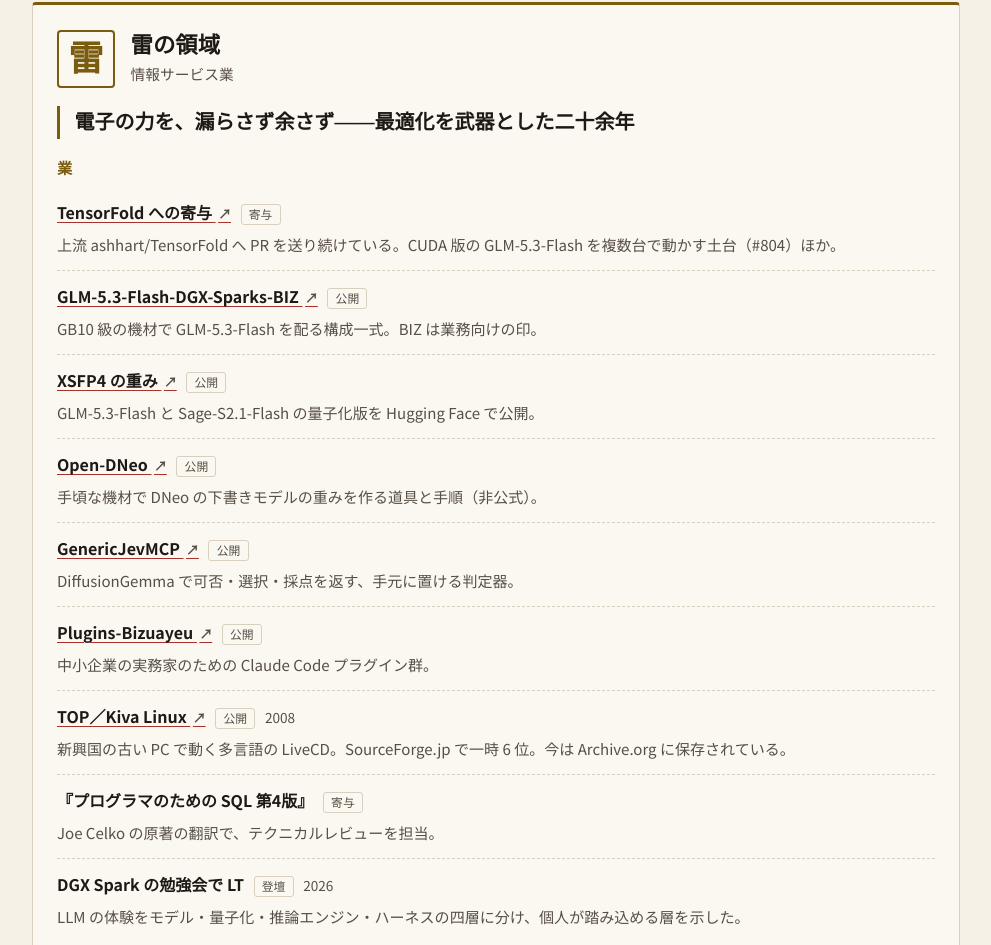
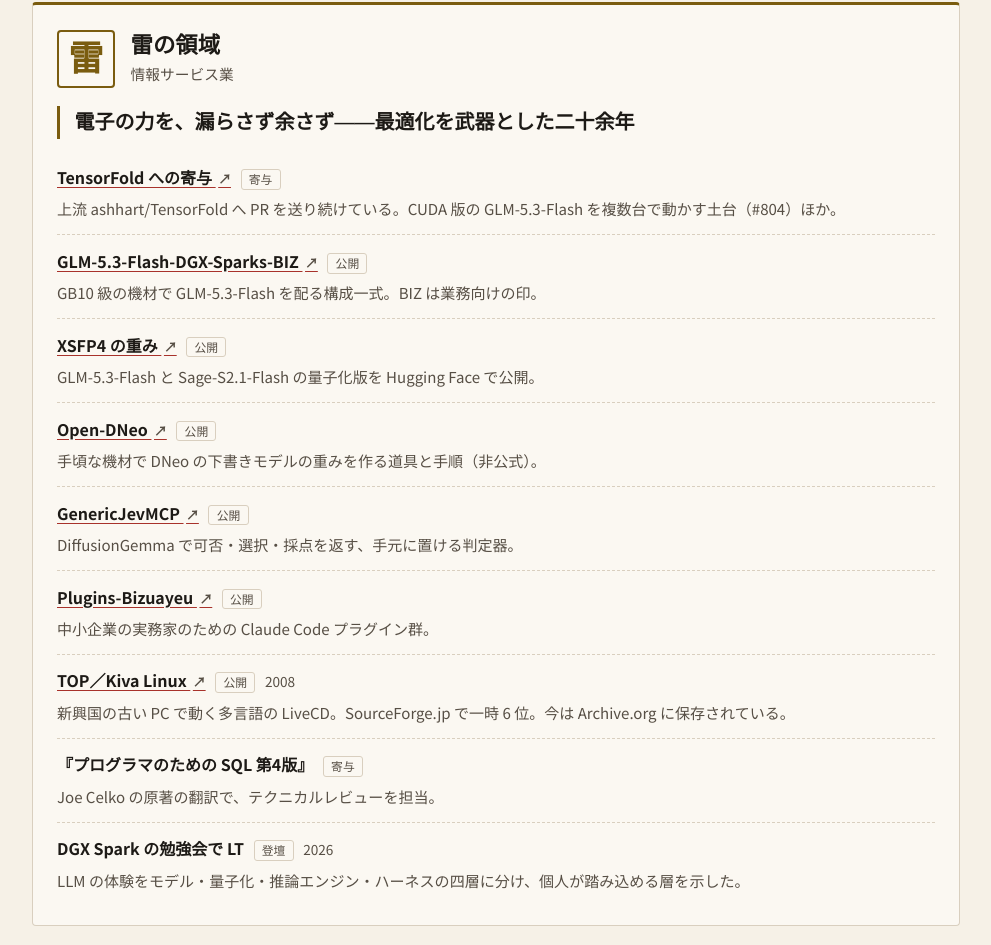
Before and after one commit to Bizuayeu/Bizuayeu.github.io, an Astro site: page / in a window 1280 px wide. Shown: the part 1664-2609 px from the top of the page, without its empty margins (144-1135 px from the left). Built offline with nearby package versions, Linux system fonts and the light colour scheme; Astro itself is replaced by a stand-in of ours.

Commit message:
Drop the Works label under each motto
The motto leads straight into the list of works, so the label between
them is gone, along with its unused style and text.

Co-Authored-By: Claude Opus 5.5 <noreply@anthropic.com>

```diff
--- a/src/components/Home.astro
+++ b/src/components/Home.astro
@@ -89,7 +89,6 @@ const year = new Date().getFullYear();
             </div>
           </div>
           <p class="motto">{t(c.motto)}</p>
-          <h4>{t(ui.worksLabel)}</h4>
           <ul class="works">
             {c.works.map((w) => (
               <li>
--- a/src/data/site.ts
+++ b/src/data/site.ts
@@ -60,7 +60,6 @@ export const ui = {
     domains: { ja: '五つの領域', en: 'Domains' },
     media: { ja: '便り', en: 'Find me' },
   },
-  worksLabel: { ja: '業', en: 'Works' },
   status: {
     granted: { ja: '特許', en: 'Patent' },
     filed: { ja: '出願中', en: 'Patent pending' },
--- a/src/styles/global.css
+++ b/src/styles/global.css
@@ -62,8 +62,7 @@ body {
 
 h1,
 h2,
-h3,
-h4 {
+h3 {
   font-family: var(--serif);
   line-height: 1.3;
   margin: 0;
@@ -409,22 +408,15 @@ a:hover {
   font-size: 0.92rem;
 }
 
-/* 煽り文が技を語る（技の一覧は置かない） */
+/* 煽り文が技を語り、その下に成果物を並べる（見出しは置かない） */
 .motto {
   font-family: var(--serif);
   font-weight: 700;
   font-size: clamp(1.08rem, 2.6vw, 1.25rem);
   line-height: 1.65;
-  margin: 1.1rem 0 1.3rem;
+  margin: 1.1rem 0 0.8rem;
   padding-left: 0.9rem;
   border-left: 3px solid var(--c);
-}
-
-.domain h4 {
-  font-size: 0.95rem;
-  color: var(--c);
-  margin: 1rem 0 0.5rem;
-  letter-spacing: 0.1em;
 }
 
 .works {
```
